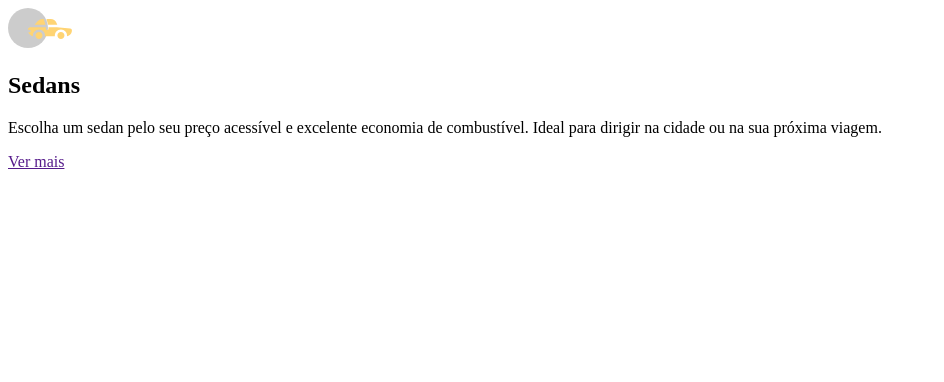
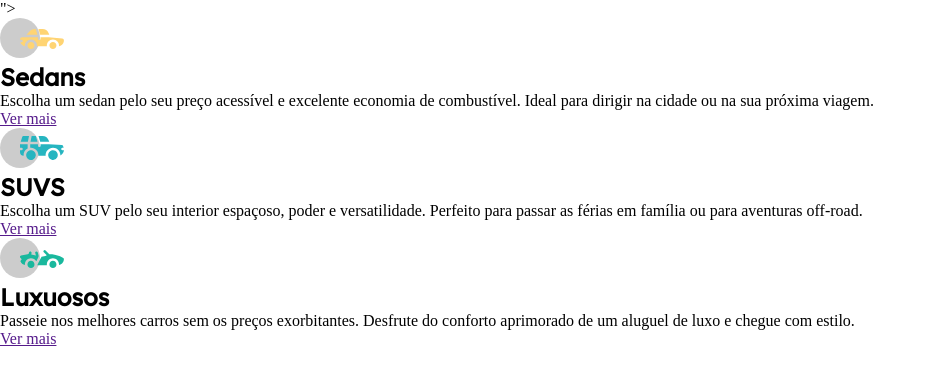
Before and after one commit to leticia2804/carros, a plain HTML site: page index.html in a window 1280 px wide. Shown: the whole page, without its empty margins (0-944 px from the left). Drawn offline with Linux system fonts and the light colour scheme.

Commit message:
estrutura do css

```diff
--- a/index.html
+++ b/index.html
@@ -4,6 +4,10 @@
     <meta charset="UTF-8">
     <meta http-equiv="X-UA-Compatible" content="IE=edge">
     <meta name="viewport" content="width=device-width, initial-scale=1.0">
+    <link rel="stylesheet" href="style.css">
+    <link rel="stylesheet" href="<link rel= preconnect" href="https://fonts.googleapis.com">
+    <link rel="preconnect" href="https://fonts.gstatic.com" crossorigin>
+    <link href="https://fonts.googleapis.com/css2?family=Lexend+Deca&display=swap" rel="stylesheet">">
     <title>Carros</title>
 </head>
 <body>
@@ -16,17 +20,17 @@
         </section>
 
         <section class="suvs">
-            <img src="" alt="">
-            <h2></h2>
-            <p></p>
-            <a href=""></a>
+            <img src="./imagens (1)/imagens/icon-suvs.svg" alt="carro suv">
+            <h2>SUVS</h2>
+            <p>Escolha um SUV pelo seu interior espaçoso, poder e versatilidade. Perfeito para passar as férias em família ou para aventuras off-road.</p>
+            <a href="">Ver mais</a>
         </section>
 
         <section class="luxuosos">
- <img src="" alt="">
-            <h2></h2>
-            <p></p>
-            <a href=""></a>
+            <img src="./imagens (1)/imagens/icon-luxury.svg" alt="carro de luxo">
+            <h2>Luxuosos</h2>
+            <p>Passeie nos melhores carros sem os preços exorbitantes. Desfrute do conforto aprimorado de um aluguel de luxo e chegue com estilo.</p>
+            <a href="">Ver mais</a>
         </section>
     </main>
 </body>
--- a/style.css
+++ b/style.css
@@ -0,0 +1,18 @@
+* {
+    margin: 0;
+    padding: 0;
+    box-sizing: border-box;
+}
+
+:root {
+    --orange: #e38826;
+    --cyan: #006970;
+    --dark-cyan: #004241;
+    --gray: #f2f2f2;
+    --transparent-white: rgba(255, 255, 255, 0.75);
+}
+
+h2 {
+    font-family:'Big Shoulders Display', sans-serif;
+    font-family: 'Lexend Deca', sans-serif;
+}
```
